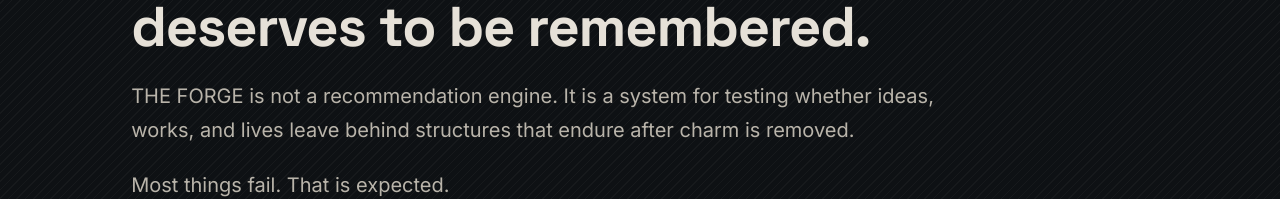
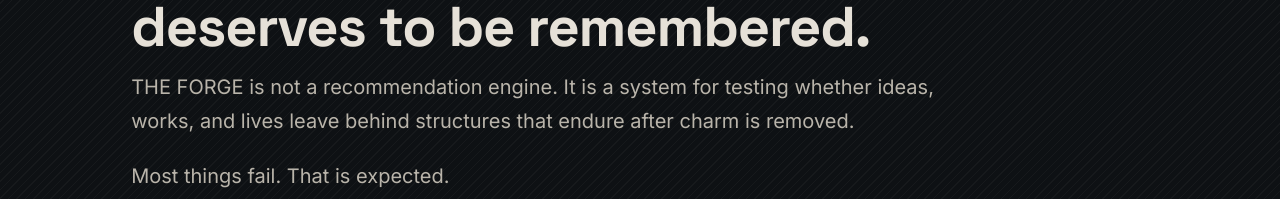
Before and after one commit to sergioB79/theForge, a Next.js app in the folder site/forge/: page / in a window 1280 px wide. Shown: the part 498-697 px from the top of the page. Built offline with nearby package versions, Linux system fonts and the light colour scheme.

Commit message:
Tighten homepage title-to-lead spacing

```diff
--- a/site/forge/src/app/page.module.css
+++ b/site/forge/src/app/page.module.css
@@ -52,6 +52,10 @@
   letter-spacing: -0.02em;
   line-height: 1.1;
   margin: 0;
+}
+
+.heroLead {
+  margin-top: 9px;
 }
 
 .heroCard {
--- a/site/forge/src/app/page.tsx
+++ b/site/forge/src/app/page.tsx
@@ -22,7 +22,7 @@
             deserves to be remembered.
           </h1>
         </div>
-        <p className="forge-lead">
+        <p className={`forge-lead ${styles.heroLead}`}>
           THE FORGE is not a recommendation engine. It is a system for testing
           whether ideas, works, and lives leave behind structures that endure
           after charm is removed.
```
